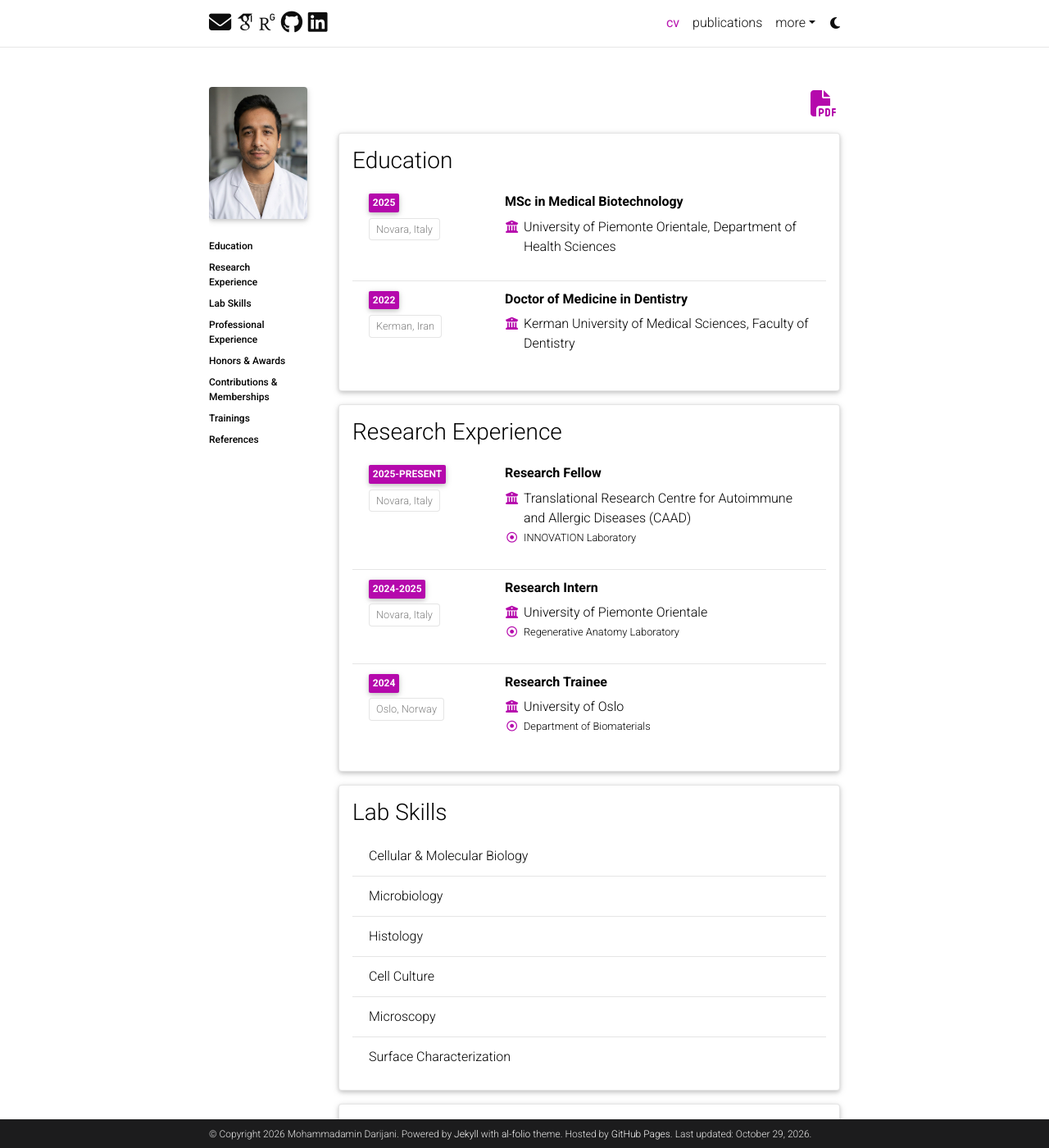
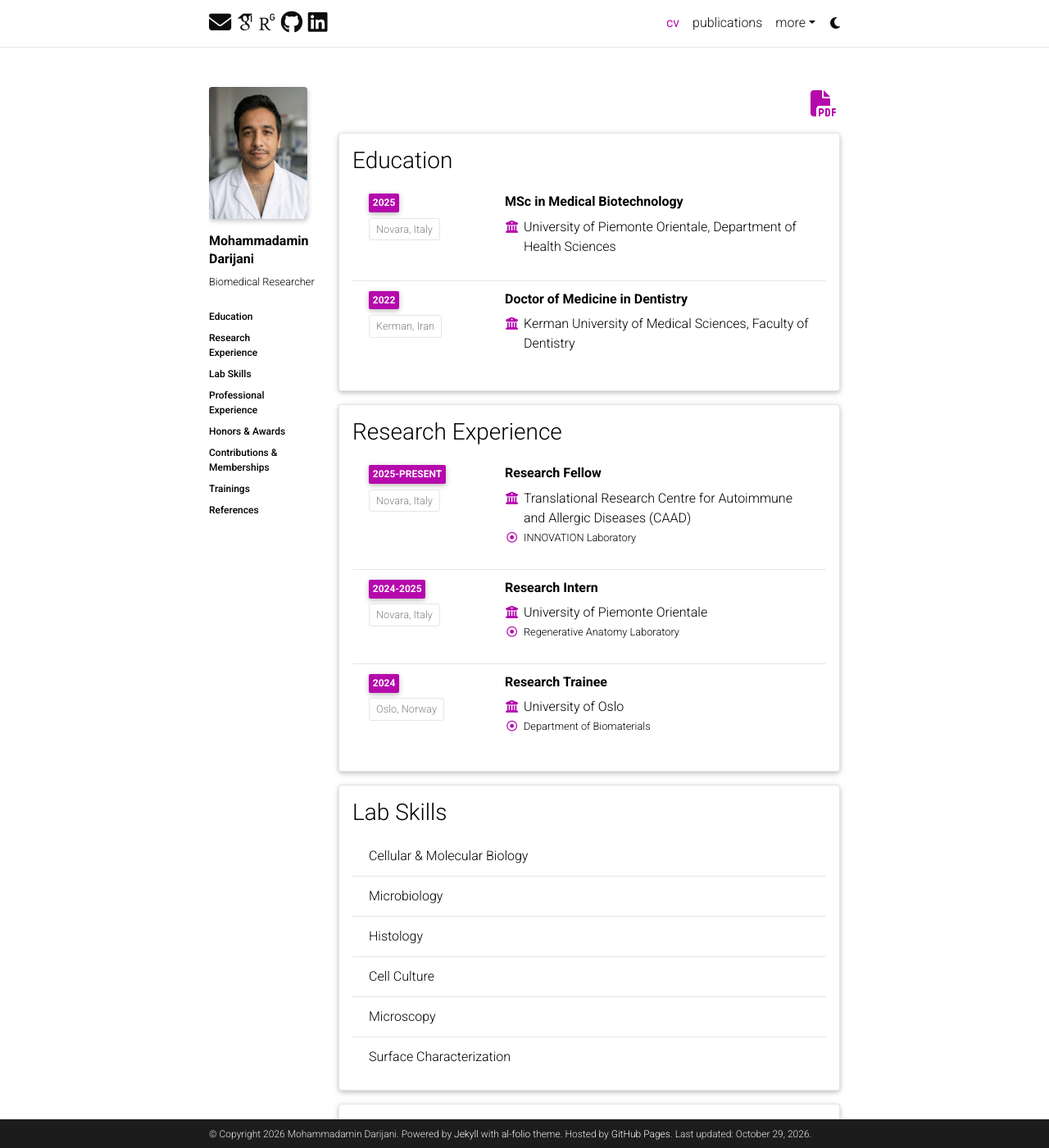
Before and after one commit to amindarijani/amindarijani.github.io, a Jekyll site: the page built from _pages/about.md, in a window 1280 px wide and 1400 px high. Shown: the whole window at 82% size. Built offline with Jekyll 4.4.1, drawn with Linux system fonts in a browser that asks for light colours; some web fonts are replaced; comment, search, counter and statistics services are not loaded; a style sheet for code colours, icons or effects is not loaded.

Commit message:
Update default.html

```diff
--- a/_layouts/default.html
+++ b/_layouts/default.html
@@ -12,7 +12,7 @@
 
     {% if page.layout == "about" %}
       <style>
-        /* Preserve the theme's original container width. */
+        /* Use the theme's original container width. */
         .cv-page-container .cv-page-row {
           display: grid;
           grid-template-columns: 130px minmax(0, 1fr);
@@ -20,7 +20,7 @@
           align-items: start;
         }
 
-        /* Allow the sticky sidebar to follow the full CV height. */
+        /* Stretch the sidebar so its contents can stay sticky. */
         .cv-page-sidebar {
           min-width: 0;
           align-self: stretch;
@@ -35,7 +35,7 @@
 
         .cv-page-portrait {
           width: 120px;
-          margin: 0 0 1.25rem;
+          margin: 0 0 1rem;
           padding: 0;
         }
 
@@ -52,7 +52,26 @@
           margin: 0;
         }
 
-        /* Align menu text with the photo's left edge. */
+        /* Name and role underneath the portrait. */
+        .cv-sidebar-identity {
+          margin-bottom: 1.25rem;
+        }
+
+        .cv-sidebar-name {
+          margin: 0 0 0.4rem;
+          font-size: 1rem;
+          font-weight: 600;
+          line-height: 1.4;
+          overflow-wrap: anywhere;
+        }
+
+        .cv-sidebar-role {
+          margin: 0;
+          font-size: 0.8rem;
+          line-height: 1.5;
+        }
+
+        /* Align navigation with the portrait and name. */
         .cv-page-sidebar #toc-sidebar {
           position: static !important;
           width: 100%;
@@ -126,11 +145,14 @@
 
           .cv-page-portrait {
             width: 100px;
-            margin-bottom: 0;
           }
 
           .cv-page-sidebar #toc-sidebar {
             display: none;
+          }
+
+          .cv-sidebar-identity {
+            margin-bottom: 0;
           }
 
           #cv-back-to-top {
@@ -167,6 +189,21 @@
                   %}
                 </div>
               {% endif %}
+
+              <div class="cv-sidebar-identity">
+                <h1
+                  class="cv-sidebar-name"
+                  data-toc-skip
+                >
+                  {{ site.first_name }}
+                  {{ site.middle_name }}
+                  {{ site.last_name }}
+                </h1>
+
+                <p class="cv-sidebar-role">
+                  Biomedical Researcher
+                </p>
+              </div>
 
               <nav
                 id="toc-sidebar"
```
Also changed, not shown: other parts of _layouts/default.html (+4 -6 lines).
